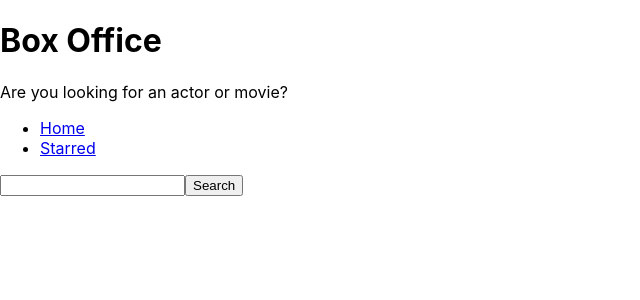
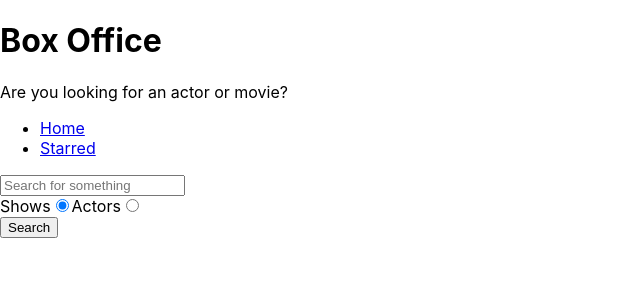
Before and after one commit to Rakshitgautam28/box-office, a React (Create React App) app: page / in a window 1280 px wide. Shown: the top 300 px of the page, without its empty margins (0-640 px from the left). Built offline with nearby package versions, Linux system fonts and the light colour scheme.

Commit message:
actors option added

```diff
--- a/src/Pages/Home.js
+++ b/src/Pages/Home.js
@@ -6,7 +6,10 @@
 const Home = () => {
 
     const [input, setInput] = useState('');
-    const [results, setResults] = useState(null)
+    const [results, setResults] = useState(null);
+    const [searchOption, setSearchOption] = useState('shows');
+
+    const isShowsSearch = searchOption === 'shows';
 
     const onInputChange = (ev) =>{
         setInput(ev.target.value);
@@ -14,7 +17,7 @@
 
     const onSearch = () =>{
 
-        apiGet(`/search/shows?q=${input}`).then(result => {
+        apiGet(`/search/${searchOption}?q=${input}`).then(result => {
             setResults(result);
         });
     };
@@ -25,6 +28,12 @@
         }
     };
 
+    const onRadioChange = (ev) => {
+        setSearchOption(ev.target.value);
+    }
+
+    console.log(searchOption);
+
     const renderResult = () =>{
         if(results && results.length === 0){
             return <div>No Results Found</div>
@@ -32,7 +41,13 @@
         }
 
         if(results && results.length > 0){
-            return <div>{results.map( (item) => <div key={item.show.id}>{item.show.name}</div>)} </div>
+            return results[0].show ?
+            results.map(item => (
+            <div key={item.show.id}>{item.show.name}</div>
+            )) :
+            results.map(item => (
+            <div key={item.person.id}>{item.person.name}</div>
+            ))
 
         }
 
@@ -41,7 +56,37 @@
 
     return (
         <MainPageLayout>
-            <input type='text' onChange={onInputChange} onKeyDown={onKeyDown} value={input}/>
+            <input
+            type='text'
+            placeholder='Search for something'
+            onChange={onInputChange}
+            onKeyDown={onKeyDown}
+            value={input}
+            />
+
+            <div>
+            <label htmlFor="shows-search">
+                Shows
+                <input
+                id="shows-search"
+                checked={isShowsSearch}
+                type="radio"
+                value="shows"
+                onChange={onRadioChange}
+                />
+            </label>
+
+            <label htmlFor="actors-search">
+                Actors
+                <input
+                id="actors-search"
+                type="radio"
+                checked={!isShowsSearch}
+                value="people"
+                onChange={onRadioChange}
+                />
+            </label>
+            </div>
             <button type="button" onClick={onSearch}>Search</button>
             {renderResult()}
         </MainPageLayout>
```
